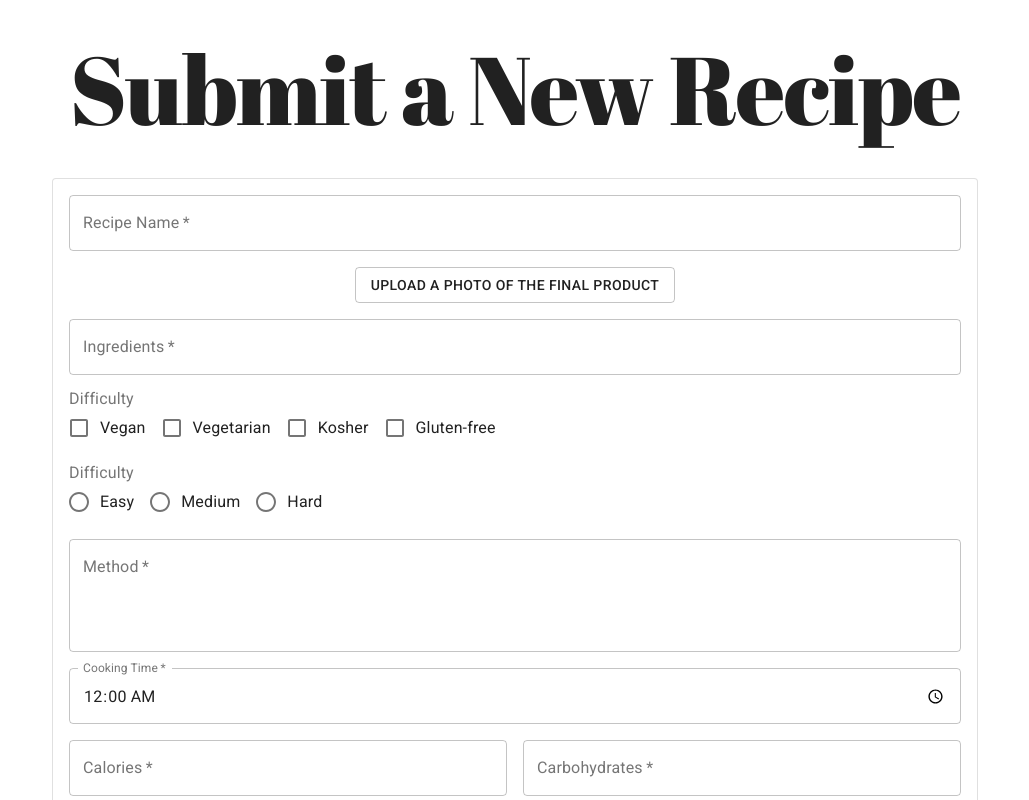
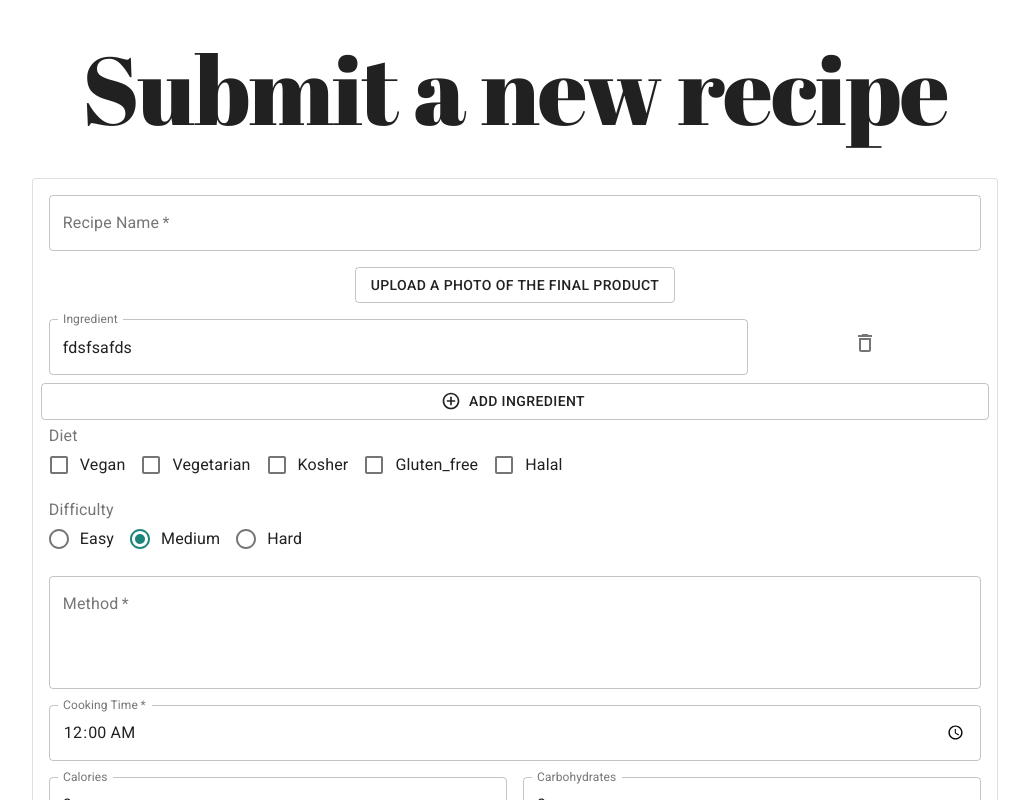
Before and after one commit to GuolinY/ImperialReallySMARTFoodAPP, a Next.js app: page /new-recipe in a window 1280 px wide. Shown: the top 800 px of the page, without its empty margins (125-1154 px from the left). Built offline with nearby package versions, Linux system fonts and the light colour scheme.

Commit message:
[gy119] refactored to use formik

```diff
--- a/pages/new-recipe.jsx
+++ b/pages/new-recipe.jsx
@@ -1,81 +1,61 @@
+import * as yup from "yup";
+import { FieldArray, Form, Formik, Field } from "formik";
 import {
+  Divider,
+  Button,
+  TextField,
+  IconButton,
   Paper,
-  TextField,
+  Grid,
   Typography,
-  Grid,
-  Button,
-  FormControl,
   FormLabel,
   FormGroup,
+  FormControl,
   FormControlLabel,
   Checkbox,
   RadioGroup,
   Radio,
 } from "@material-ui/core";
+import { DeleteOutlined } from "@material-ui/icons";
+import AddCircleOutlineIcon from "@material-ui/icons/AddCircleOutline";
 import Layout from "../components/_Layout";
-import { useState } from "react";
-import axios from "axios";
+
+const validationSchema = yup.object({
+  name: yup.string("Enter recipe name").required("Recipe name is required"),
+  ingredients: yup
+    .array()
+    .of(yup.string().required("Ingredient cannnot be empty"))
+    .min(1, "Ingredients are required"),
+  method: yup.string().required("Recipe needs a method"),
+  time: yup.number().required("Recipe needs a cook time"),
+  halal: yup.bool(),
+  kosher: yup.bool(),
+  gluten_free: yup.bool(),
+  vegan: yup.bool(),
+  vegetarian: yup.bool(),
+  difficulty: yup.number().required("Difficulty is required"),
+  nutrition: yup.object().shape({
+    calories: yup.number().required("Number of calories is required"),
+    proteins: yup.number().required("Amount of protein is required"),
+    fats: yup.number().required("Amount of fats is required"),
+    carbohydrates: yup.number().required("Amount of carbohydrates is required"),
+  }),
+});
 
 export default function NewRecipe() {
   function hMToS(hm) {
-    const a = hm.split(":");
-    return +a[0] * 3600 + +a[1] * 60;
+    const a = ("" + hm).split(":");
+    const sec = +a[0] * 3600 + +a[1] * 60;
+    console.log(sec);
+    return sec;
   }
 
-  const handleSubmit = (e) => {
-    e.preventDefault();
-    console.log(data);
-    axios
-      .post("http://smart-food-app-backend.herokuapp.com/recipes/submit", data)
-      .then((result) => console.log(result));
-  };
-
-  const handleDifficultyChange = (e) => {
-    setDifficulty(e.target.value);
-  };
-
-  const [checked, setChecked] = useState({
-    vegan: false,
-    vegetarian: false,
-    kosher: false,
-    gluten_free: false,
-    halal: false,
-  });
-
-  const [recipeName, setRecipeName] = useState("");
-  const [ingredientList, setIngredientList] = useState("");
-  const [method, setMethod] = useState("");
-  const [time, setTime] = useState("00:00");
-  const [calories, setCalories] = useState(0);
-  const [carbs, setCarbs] = useState(0);
-  const [protein, setProtein] = useState(0);
-  const [fats, setFats] = useState(0);
-  const [difficulty, setDifficulty] = useState(0);
-
-  const data = {
-    name: recipeName,
-    image_link:
-      "https://upload.wikimedia.org/wikipedia/commons/6/6d/Good_Food_Display_-_NCI_Visuals_Online.jpg",
-    ingredients: ingredientList.split(","),
-    method: method,
-    time: hMToS(time),
-    difficulty: parseInt(difficulty),
-    halal: checked.halal,
-    vegetarian: checked.vegetarian,
-    vegan: checked.vegan,
-    gluten_free: checked.gluten_free,
-    kosher: checked.kosher,
-    nutrition: {
-      calories: calories,
-      carbohydrates: carbs,
-      proteins: protein,
-      fats: fats,
-    },
-  };
-
-  const handleCheckbox = (event) => {
-    setChecked({ ...checked, [event.target.name]: event.target.checked });
-  };
+  function secondsToHm(d) {
+    d = Number(d);
+    var h = Math.floor(d / 3600);
+    var m = Math.floor((d % 3600) / 60);
+    return h + ":" + m;
+  }
 
   return (
     <Layout title="New Recipe">
@@ -84,10 +64,44 @@ export default function NewRecipe() {
         style={{ fontFamily: "Abril Fatface" }}
         gutterBottom
       >
-        Submit a New Recipe
+        Submit a new recipe
       </Typography>
-
-      <form autoComplete="off" onSubmit={handleSubmit}>
+      <Formik
+        initialValues={{
+          name: "",
+          image_link:
+            "https://upload.wikimedia.org/wikipedia/commons/6/6d/Good_Food_Display_-_NCI_Visuals_Online.jpg",
+          ingredients: ["fdsfsafds"],
+          method: "",
+          time: 0,
+          difficulty: 1,
+          halal: false,
+          vegetarian: false,
+          vegan: false,
+          gluten_free: false,
+          kosher: false,
+          nutrition: {
+            calories: 0,
+            carbohydrates: 0,
+            proteins: 0,
+            fats: 0,
+          },
+        }}
+        validationSchema={validationSchema}
+        onSubmit={async (values) => {
+          await new Promise((r) => setTimeout(r, 500));
+          alert(JSON.stringify(values, null, 2));
+        }}
+      >
+        {({
+          values,
+          touched,
+          errors,
+          handleChange,
+          setFieldValue,
+          handleBlur,
+        }) => (
+          <Form autoComplete="off">
             <Paper variant="outlined" elevation={3} style={{ padding: 16 }}>
               <Grid
                 container
@@ -98,114 +112,126 @@ export default function NewRecipe() {
               >
                 <Grid item xs={12}>
                   <TextField
+                    id="name"
                     variant="outlined"
                     label="Recipe Name"
-                onChange={(e) => setRecipeName(e.target.value)}
+                    onChange={handleChange}
+                    error={touched.name && Boolean(errors.name)}
+                    helperText={touched.name && errors.name}
+                    required
                     fullWidth
-                required
                   />
                 </Grid>
+
                 <Grid item>
                   <Button variant="outlined" component="label">
                     Upload a photo of the final product
                     <input type="file" accept="image/png, image/jpeg" hidden />
                   </Button>
                 </Grid>
-            <Grid item xs={12}>
+
+                <Grid item container direction="column" spacing={2}>
+                  <FieldArray name="ingredients">
+                    {({ push, remove }) => (
+                      <>
+                        {values.ingredients.map((ingredient, i) => (
+                          <Grid item container>
+                            <Grid item xs={9}>
                               <TextField
-                label="Ingredients"
-                placeholder="Enter ingredients, separated by commas"
                                 variant="outlined"
-                multiline
-                onChange={(e) => setIngredientList(e.target.value)}
+                                label="Ingredient"
+                                name={`ingredients[${i}]`}
+                                value={values.ingredients[i]}
+                                onChange={handleChange}
                                 fullWidth
-                required
                               />
                             </Grid>
+                            <Grid item xs={3}>
+                              <IconButton
+                                aria-label="delete ingredient"
+                                onClick={() => remove(i)}
+                              >
+                                <DeleteOutlined />
+                              </IconButton>
+                            </Grid>
+                          </Grid>
+                        ))}
+                        <Button
+                          variant="outlined"
+                          color="default"
+                          onClick={() => push("")}
+                          startIcon={<AddCircleOutlineIcon />}
+                        >
+                          Add Ingredient
+                        </Button>
+                      </>
+                    )}
+                  </FieldArray>
+                </Grid>
                 <Grid item xs={12} style={{ textAlign: "left" }}>
-              <FormLabel component="legend">Difficulty</FormLabel>
+                  <FormControl>
+                    <FormLabel>Diet</FormLabel>
                     <FormGroup row>
+                      {[
+                        "vegan",
+                        "vegetarian",
+                        "kosher",
+                        "gluten_free",
+                        "halal",
+                      ].map((x, i) => (
                         <FormControlLabel
                           control={
                             <Checkbox
-                      checked={checked.vegan}
-                      onChange={handleCheckbox}
-                      name="vegan"
+                              checked={values[x]}
+                              onChange={handleChange}
+                              name={x}
                             />
                           }
-                  label="Vegan"
+                          label={x.charAt(0).toUpperCase() + x.slice(1)}
                         />
-                <FormControlLabel
-                  control={
-                    <Checkbox
-                      checked={checked.vegetarian}
-                      onChange={handleCheckbox}
-                      name="vegetarian"
-                    />
-                  }
-                  label="Vegetarian"
-                />
-                <FormControlLabel
-                  control={
-                    <Checkbox
-                      checked={checked.kosher}
-                      onChange={handleCheckbox}
-                      name="kosher"
-                    />
-                  }
-                  label="Kosher"
-                />
-                <FormControlLabel
-                  control={
-                    <Checkbox
-                      checked={checked.gluten_free}
-                      onChange={handleCheckbox}
-                      name="gluten_free"
-                    />
-                  }
-                  label="Gluten-free"
-                />
+                      ))}
                     </FormGroup>
+                  </FormControl>
                 </Grid>
                 <Grid item style={{ textAlign: "left" }}>
-              <FormControl component="fieldset">
-                <FormLabel component="legend">Difficulty</FormLabel>
+                  <FormControl>
+                    <FormLabel>Difficulty</FormLabel>
                     <RadioGroup
-                  value={difficulty}
-                  onChange={handleDifficultyChange}
+                      id="difficulty"
                       row
+                      value={values.difficulty}
+                      onChange={(e) => {
+                        console.log(parseInt(e.target.value));
+                        setFieldValue("difficulty", parseInt(e.target.value));
+                      }}
                     >
+                      {["easy", "medium", "hard"].map((x, i) => (
                         <FormControlLabel
-                    value="1"
+                          name="difficulty"
+                          value={i}
                           control={<Radio />}
-                    label="Easy"
+                          label={x.charAt(0).toUpperCase() + x.slice(1)}
                         />
-                  <FormControlLabel
-                    value="2"
-                    control={<Radio />}
-                    label="Medium"
-                  />
-                  <FormControlLabel
-                    value="3"
-                    control={<Radio />}
-                    label="Hard"
-                  />
+                      ))}
                     </RadioGroup>
                   </FormControl>
                 </Grid>
                 <Grid item xs={12}>
                   <TextField
+                    id="method"
                     label="Method"
                     placeholder="Separate each step with a new line"
                     variant="outlined"
                     multiline
                     rows={4}
-                onChange={(e) => setMethod(e.target.value)}
+                    onChange={handleChange}
+                    value={values.method}
+                    error={touched.method && Boolean(errors.method)}
+                    helperText={touched.method && errors.method}
                     fullWidth
                     required
                   />
                 </Grid>
-
                 <Grid item>
                   <TextField
                     id="time"
@@ -216,55 +242,35 @@ export default function NewRecipe() {
                     InputLabelProps={{
                       shrink: true,
                     }}
-                onChange={(e) => setTime(e.target.value)}
+                    onChange={(e) => {
+                      setFieldValue("time", hMToS(e.target.value));
+                    }}
                     fullWidth
                     required
                   />
                 </Grid>
 
                 <Grid item container spacing={2}>
+                  {["calories", "carbohydrates", "proteins", "fats"].map(
+                    (x, i) => (
                       <Grid item xs={6}>
                         <TextField
-                  label="Calories"
+                          id={`nutrition[${x}]`}
+                          label={x.charAt(0).toUpperCase() + x.slice(1)}
                           variant="outlined"
                           fullWidth
-                  onChange={(e) => setCalories(e.target.value)}
-                  type="number"
-                  required
+                          onChange={(e) =>
+                            setFieldValue(
+                              `nutrition[${x}]`,
+                              parseInt(e.target.value)
+                            )
+                          }
+                          value={values.nutrition[x]}
                         />
                       </Grid>
-              <Grid item xs={6}>
-                <TextField
-                  label="Carbohydrates"
-                  variant="outlined"
-                  fullWidth
-                  onChange={(e) => setCarbs(e.target.value)}
-                  type="number"
-                  required
-                />
+                    )
+                  )}
                 </Grid>
-              <Grid item xs={6}>
-                <TextField
-                  label="Protein (g)"
-                  variant="outlined"
-                  fullWidth
-                  onChange={(e) => setProtein(e.target.value)}
-                  type="number"
-                  required
-                />
-              </Grid>
-              <Grid item xs={6}>
-                <TextField
-                  label="Fats"
-                  variant="outlined"
-                  fullWidth
-                  onChange={(e) => setFats(e.target.value)}
-                  type="number"
-                  required
-                />
-              </Grid>
-            </Grid>
-
                 <Grid item>
                   <Button variant="contained" color="primary" type="submit">
                     Submit
@@ -272,7 +278,22 @@ export default function NewRecipe() {
                 </Grid>
               </Grid>
             </Paper>
-      </form>
+
+            <>
+              <pre style={{ textAlign: "left" }}>
+                <strong>Values</strong>
+                <br />
+                {JSON.stringify(values, null, 2)}
+              </pre>
+              <pre style={{ textAlign: "left" }}>
+                <strong>Errors</strong>
+                <br />
+                {JSON.stringify(errors, null, 2)}
+              </pre>
+            </>
+          </Form>
+        )}
+      </Formik>
     </Layout>
   );
 }
```
Lines whose indentation alone changed are shown as unchanged.
